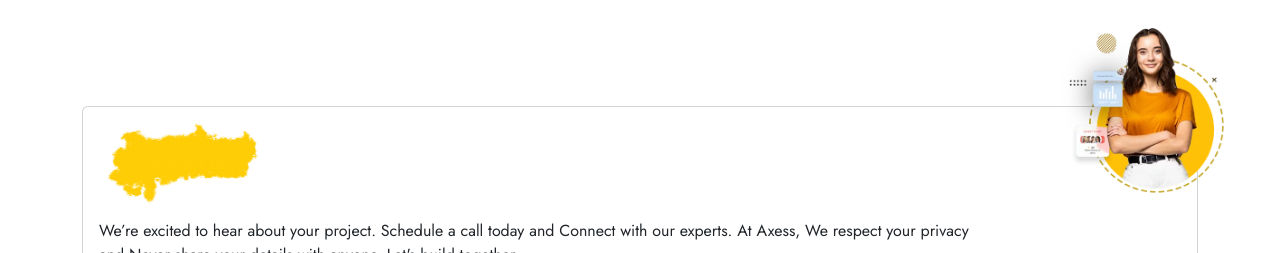
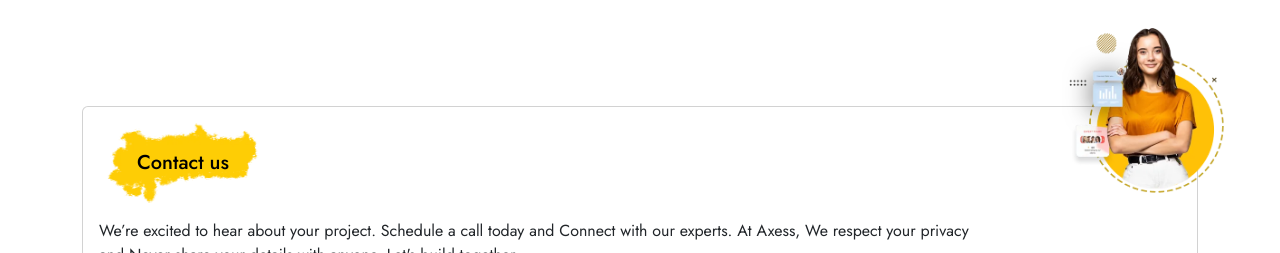
Before and after one commit to axessmongo/AxessTechnology-project, a React (Vite) app in the folder client/: page /contact in a window 1280 px wide. Shown: the part 3320-3573 px from the top of the page. Built offline with nearby package versions, Linux system fonts and the light colour scheme.

Commit message:
axess tech logo name

```diff
--- a/client/src/components/Footer.jsx
+++ b/client/src/components/Footer.jsx
@@ -182,7 +182,7 @@ function Footer() {
                         <div className="card-body position-relative">
                             <div className="row">
                                 <div className="col-md-10">
-                                    <p className='text-start mx-2 fs-5 bg-img-1 gold-text-2' data-aos='zoom-out'>Contact us</p>
+                                    <p className='text-start mx-2 fs-5 bg-img-1' data-aos='zoom-out'>Contact us</p>
                                     <p data-aos='zoom-out'>We’re excited to hear about your project. Schedule a call today and Connect with our experts. At Axess, We respect your privacy and Never share your details with anyone. Let's build together.</p>
                                 </div>
                                 <div className="col-md-2 position-absolute footerbg">
--- a/client/src/components/Navbar.jsx
+++ b/client/src/components/Navbar.jsx
@@ -9,7 +9,7 @@ import { userContext } from '../store/Store';
 function Navbar() {
   const [fixed, setFixed] = useState(false);
   const [nav, setNav] = useState(false);
-  const [value, setValue]= useContext(userContext);
+  const [value, setValue] = useContext(userContext);
 
 
   let navigation = useNavigate();
@@ -76,10 +76,11 @@ function Navbar() {
       <div>
         <nav className={`navbar navbar-expand-lg bg-body-tertiary p-0 position-relative z-3 ${fixed === 'fixed-1' ? 'fixed-1' : ''} ${fixed === 'fixed-2' ? 'fixed-1 fixed-2' : ''}`}>
           <div className="container-fluid">
-            <div className="d-lg-none d-flex justify-content-between w-100 py-2 align-items-end">
+            <div className="d-lg-none d-flex justify-content-between  w-100 py-2 align-items-end">
               <Link to='/' className="navbar-brand col-1">
                 <img src={logo} alt="" />
               </Link>
+              <p>Axess Technology</p>
               <button
                 className={`navbar-toggler shadow-none border-0 hamburger hamburger--spring-r ${nav && 'is-active'}`}
                 type="button"
@@ -101,7 +102,7 @@ function Navbar() {
                   </NavLink>
                 </li>
                 <li className="nav-item position-relative">
-                  <Link  className="nav-link" >
+                  <Link className="nav-link" >
                     Services
                   </Link>
                   <div className="drop">
@@ -139,16 +140,16 @@ function Navbar() {
                   </Link>
                   <div className="drop pricing">
                     <div className='nav-item'>
-                      <Link to={'/development'} activeclassname="active" className="nav-link" aria-current="page" onClick={()=> setValue(true)}>Software Development Pricing</Link>
+                      <Link to={'/development'} activeclassname="active" className="nav-link" aria-current="page" onClick={() => setValue(true)}>Software Development Pricing</Link>
                     </div>
                     <div className='nav-item'>
-                      <Link to={'/testing'} activeclassname="active" className="nav-link" aria-current="page" onClick={()=> setValue(true)}>Software Testing Pricing</Link>
+                      <Link to={'/testing'} activeclassname="active" className="nav-link" aria-current="page" onClick={() => setValue(true)}>Software Testing Pricing</Link>
                     </div>
                     <div className='nav-item'>
-                      <Link to={'/webdevelopment'} activeclassname="active" className="nav-link" aria-current="page" onClick={()=> setValue(true)}>Web Development Pricing</Link>
+                      <Link to={'/webdevelopment'} activeclassname="active" className="nav-link" aria-current="page" onClick={() => setValue(true)}>Web Development Pricing</Link>
                     </div>
                     <div className='nav-item'>
-                      <Link to={'/digitalmarketing'} activeclassname="active" className="nav-link" aria-current="page" onClick={()=> setValue(true)}>Digital Marketing Pricing</Link>
+                      <Link to={'/digitalmarketing'} activeclassname="active" className="nav-link" aria-current="page" onClick={() => setValue(true)}>Digital Marketing Pricing</Link>
                     </div>
                   </div>
                 </li>
```
